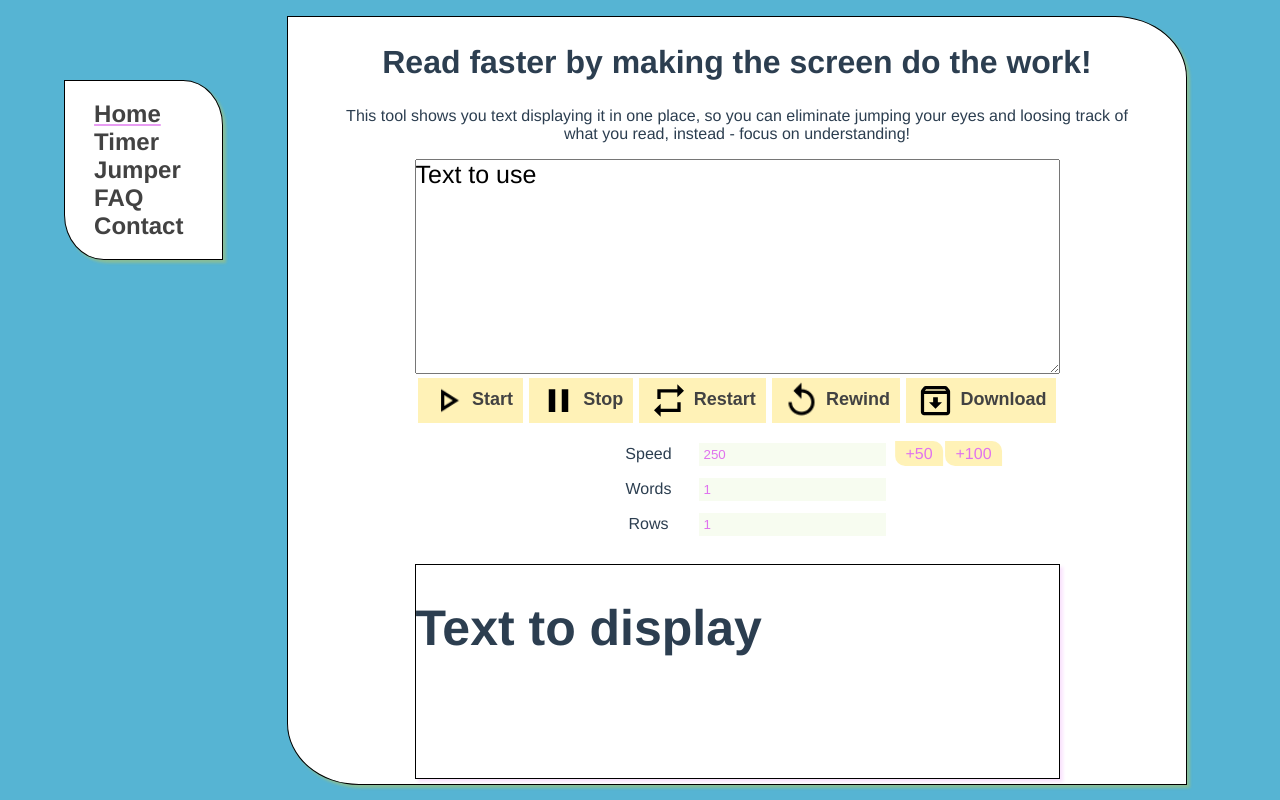
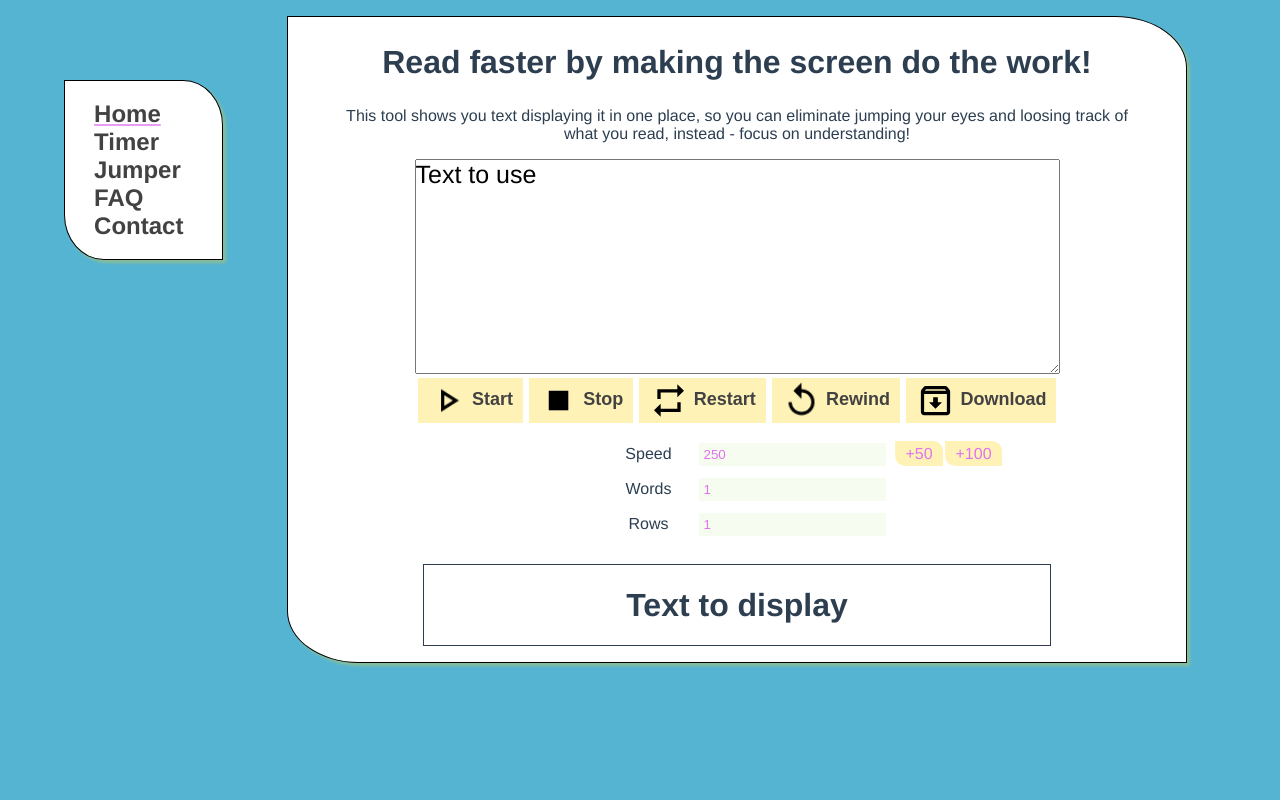
Before and after one commit to michalmietlinski/fastread.github.io, a Vue app: page /timer in a window 1280 px wide. Built offline with nearby package versions, Linux system fonts and the light colour scheme.

Commit message:
rows + colors

```diff
--- a/src/App.vue
+++ b/src/App.vue
@@ -158,7 +158,7 @@
       background: white;
       cursor: pointer;
       text-decoration: none;
-      margin-bottom: 2px  ;
+      margin-bottom: 2px;
 
       &:hover {
         background-color: hsla(50, 98%, 53%, 0.3);
@@ -244,7 +244,7 @@
     text-align: center;
   }
 
-  .resulttext,
+  /*.resulttext,*/
   .textareaMain {
     display: inline-block;
     max-width: 800px;
@@ -261,16 +261,30 @@
       box-shadow: 3px 3px 3px hsla(293, 78%, 69%, 0.2);
     }
   }
-  .resulttext {
-    text-align: left;
-    font-size: 25px;
-    font-family: "Avenir", Helvetica, Arial, sans-serif;
-    font-weight: 400;
-    border: 1px solid black;
-    outline-style: none;
-    box-shadow: 3px 3px 3px hsla(293, 78%, 69%, 0.2);
-    margin-bottom: 5px;
+
+  /*.resulttext {*/
+  /*  text-align: left;*/
+  /*  font-size: 25px;*/
+  /*  font-family: "Avenir", Helvetica, Arial, sans-serif;*/
+  /*  font-weight: 400;*/
+  /*  border: 1px solid black;*/
+  /*  outline-style: none;*/
+  /*  box-shadow: 3px 3px 3px hsla(293, 78%, 69%, 0.2);*/
+  /*  margin-bottom: 5px;*/
+  /*}*/
+  .container-Main {
+    .resulttext  {
+      text-align: center;
+      border: 1px solid;
+      flex: 1;
+      min-width: 70%;
+      display: inline-block;
+      margin-bottom: 2vh;
+    }
   }
+
+
+
 
   .controls {
     display: flex;
@@ -342,8 +356,6 @@
     text-align: left;
   }
 
-
-
   .settings-wraper {
     position: absolute;
     right: 0;
--- a/src/components/Main.vue
+++ b/src/components/Main.vue
@@ -11,7 +11,7 @@
     <button v-on:click="start()"><img class="controlsImg play" blank-color="red" title="play" src="../assets/play2.png">
       {{copy.menu ? copy.controls.start: ''}}
     </button>
-    <button v-on:click="stop()"><img class="controlsImg"  title="pause" src="../assets/pause.svg">
+    <button v-on:click="stop()"><img class="controlsImg"  title="stop" src="../assets/stop.png">
       {{copy.menu ? copy.controls.stop : ''}}
     </button>
     <button v-on:click="restart()"><img class="controlsImg" title="repeat"
@@ -132,7 +132,7 @@
                             for (let i = 1; i < parseInt(this.numberofrows, 10); i++) {
                                 if (this.splitted[this.wordcount + i]) {
                                     this.readtinputteext = this.readtext.concat("$#$");
-                                    this.readtext = this.readtext.concat(
+                                    this.readtext = this.readtinputteext.concat(
                                         this.splitted[this.wordcount + i]
                                     );
                                 }
```
Also changed, not shown: src/assets/stop.png (added).
